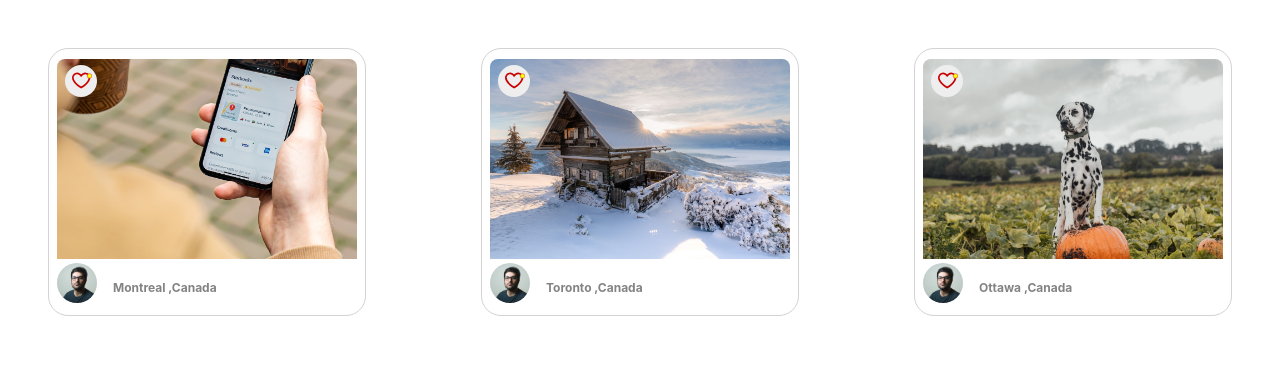
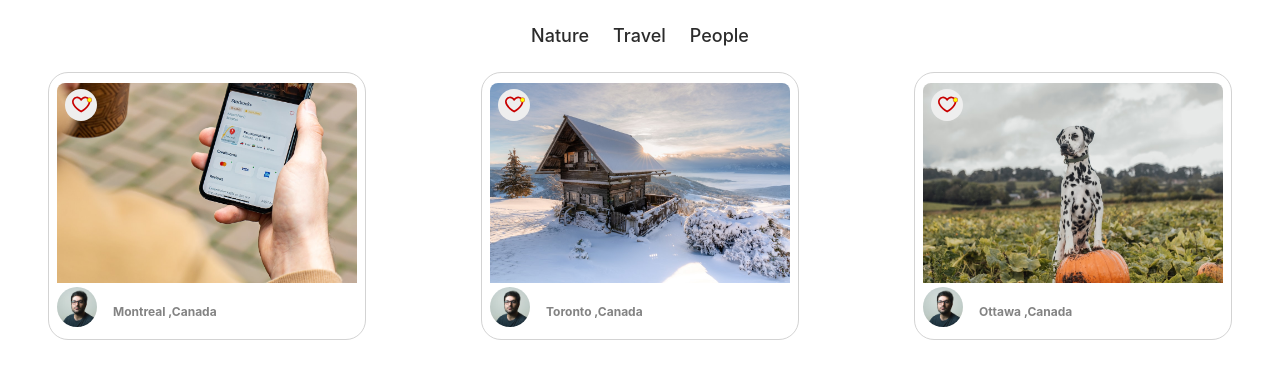
Before and after one commit to Aiman03at/photolabs, a React (Create React App) app in the folder frontend/: page / in a window 1280 px wide. Shown: the top 378 px of the page. Built offline with nearby package versions, Linux system fonts and the light colour scheme; the HTML template or start-up script is replaced by a standard one.

Commit message:
Implement TopicListItem and TopicList components

```diff
--- a/frontend/src/App.jsx
+++ b/frontend/src/App.jsx
@@ -1,8 +1,10 @@
 import React from 'react';
 import TopicList from 'components/TopicList';
+import TopicListItem from 'components/TopicListItem';
 //import PhotoListItem from './components/PhotoListItem';
 import PhotoList from 'components/PhotoList';
 import './App.scss';
+import PhotoListItem from 'components/PhotoListItem';
 
 // Note: Rendering a single component to build components in isolation
 const App = () => {
@@ -10,7 +12,7 @@
 
 
 
-  const photos = new Array(3).fill(null);
+
 
 
 
@@ -25,7 +27,9 @@
 
   />
 ))}*/}
+<TopicList/>
 <PhotoList/>
+
     </div>
 
   );
--- a/frontend/src/components/TopicList.jsx
+++ b/frontend/src/components/TopicList.jsx
@@ -1,6 +1,7 @@
 import React from "react";
 
 import "../styles/TopicList.scss";
+import TopicListItem from "./TopicListItem";
 
 const sampleDataForTopicList = [
   {
@@ -23,7 +24,14 @@
 const TopicList = () => {
   return (
     <div className="top-nav-bar__topic-list">
-      <h2>HHHHHHHH</h2>
+      {sampleDataForTopicList.map((topic,index) => (
+
+        <TopicListItem
+          key= {index}
+          sampleDataForTopicList = {topic}
+
+        />
+      ))}
     </div>
   );
 };
--- a/frontend/src/components/TopicListItem.jsx
+++ b/frontend/src/components/TopicListItem.jsx
@@ -2,16 +2,12 @@
 
 import "../styles/TopicListItem.scss";
 
-const sampleDataForTopicListItem = {
-  id: "1",
-  slug: "topic-1",
-  label: "Nature",
-};
 
-const TopicListItem = () => {
+
+const TopicListItem = (props) => {
   return (
     <div className="topic-list__item">
-      {/* Insert React */}
+      <span>{props.sampleDataForTopicList.title}</span>
     </div>
   );
 };
```
